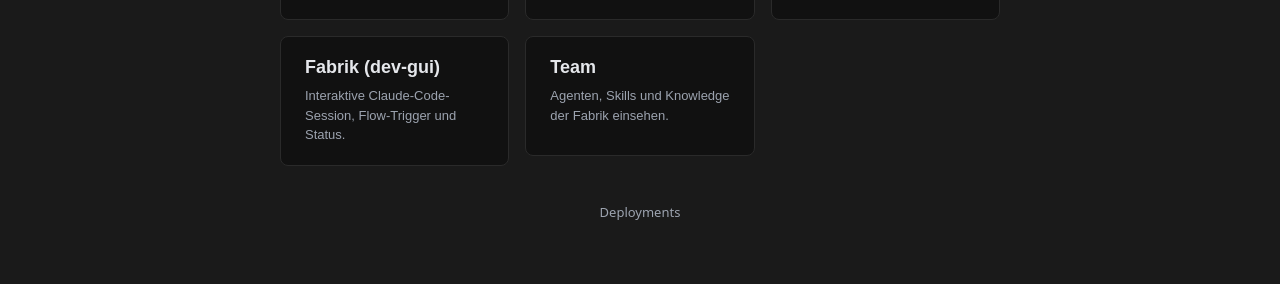
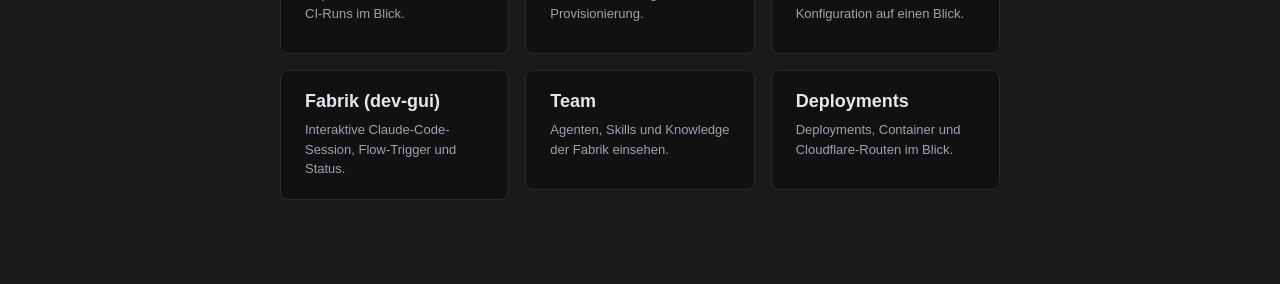
Before and after one commit to Studis-Softwareschmiede/dev-gui, a React (Vite) app: page / in a window 1280 px wide. Shown: the part 417-701 px from the top of the page. Built offline with nearby package versions, Linux system fonts and the light colour scheme; no server answers.

Commit message:
feat: Deployment als gleichwertige Dashboard-Kachel (#156)
Co-Authored-By: cicd-Agent <noreply@softwareschmiede>

```diff
--- a/client/src/AppShell.jsx
+++ b/client/src/AppShell.jsx
@@ -2,9 +2,9 @@
  * AppShell.jsx — App-Shell: Einstiegs-Panel + client-seitige Navigation.
  *
  * app-shell-navigation:
- * AC1 — Einstiegs-Panel mit genau fünf Kacheln (GitHub, VPS, Cloudflare, Fabrik (dev-gui),
- *        Team). Jede Kachel per Maus und Tastatur (Tab + Enter/Space) aktivierbar.
- *        Deployments wird als Extra-Nav-Textlink (kein Kachel) unter den Kacheln geführt.
+ * AC1 — Einstiegs-Panel mit genau sechs Kacheln (GitHub, VPS, Cloudflare, Fabrik (dev-gui),
+ *        Team, Deployments). Jede Kachel per Maus und Tastatur (Tab + Enter/Space) aktivierbar.
+ *        Deployments ist die sechste, letzte Kachel (kein separater Extra-Nav-Textlink mehr).
  * AC2 — Kachel "Fabrik (dev-gui)" öffnet die Fabrik-Ansicht (kein Funktionsverlust).
  * AC3 — Kacheln GitHub/VPS/Cloudflare öffnen Platzhalter-Views (kein Backend-Aufruf).
  * AC4 — Persistente NavBar aus jeder Ansicht; Home-Link zurück zum Panel.
@@ -18,13 +18,25 @@
  *        Einstiegs-Panel aus sichtbar und per Maus und Tastatur aktivierbar.
  * AC2 — Aktivieren des Zahnrads öffnet die Settings-Ansicht (Route #/settings).
  * AC3 — Deep-Link #/settings; Browser-Back/Forward konsistent; unbekannte Route → Panel.
- * AC5 — Einstiegs-Panel zeigt weiterhin fünf Kacheln (Settings ist keine Kachel).
+ * AC5 — Einstiegs-Panel zeigt weiterhin sechs Kacheln (Settings ist keine Kachel).
  * AC6 — Aus der Settings-Ansicht Navigation zurück zum Panel und zu anderen Ansichten.
  * AC7 — Keine neuen Secrets; keine view-spezifische Autorisierung; kein Backend-Endpunkt.
  *
  * team-view-frontend:
  * AC1 — Kachel „Team" (id `team`) im Einstiegs-Panel; per Maus und Tastatur aktivierbar.
  * AC2 — Route #/team öffnet TeamView; App-Shell rendert <TeamView /> bei view === 'team'.
+ *
+ * dashboard-deployment-tile:
+ * AC1 — Deployments ist als Kachel im Kachel-Raster (tileGrid) enthalten; gleiche Tile-Komponente
+ *        wie die übrigen Kacheln; per Maus und Tastatur aktivierbar.
+ * AC2 — Kein separater Extra-Nav-Textlink für Deployments unter dem Raster (extraNavRow entfernt).
+ * AC3 — Aktivieren der Deployments-Kachel navigiert auf Route #/deployments (DeploymentsView).
+ * AC4 — Panel zeigt genau sechs Kacheln: GitHub, VPS, Cloudflare, Fabrik (dev-gui), Team,
+ *        Deployments — in dieser Reihenfolge.
+ * AC5 — Deployments-Kachel visuell und semantisch identisch zu den übrigen Kacheln.
+ * AC6 — NavBar führt Deployments weiterhin als Nav-Link auf; Deep-Link #/deployments funktioniert.
+ * AC8 — Keine neuen Secrets, Endpunkte oder Autorisierungslogik; rein präsentationsschicht-interne
+ *        Änderung.
  *
  * A11y: WCAG 2.1 AA — sichtbarer Fokus, aria-current auf aktiver Nav-Position,
  *        Touch-Targets ≥ 44 px, Bedeutung nicht allein über Farbe.
@@ -76,18 +88,11 @@
     label: 'Team',
     description: 'Agenten, Skills und Knowledge der Fabrik einsehen.',
   },
-];
-
-/**
- * Extra navigation links shown as text-links below the tiles in the EntryPanel
- * and in the NavBar. These are NOT tiles — they are secondary links for views
- * that don't need the prominent tile treatment.
- * (Deployments is a full view but intentionally kept as a text-link, not a tile.)
- *
- * @type {Array<{ id: string, label: string }>}
- */
-const EXTRA_NAV = [
-  { id: 'deployments', label: 'Deployments' },
+  {
+    id: 'deployments',
+    label: 'Deployments',
+    description: 'Deployments, Container und Cloudflare-Routen im Blick.',
+  },
 ];
 
 // ── NavBar ────────────────────────────────────────────────────────────────────
@@ -121,8 +126,8 @@
         </a>
       )}
 
-      {/* Per-view nav links — hidden on panel (tiles + extra-nav) */}
-      {!onPanel && [...TILES, ...EXTRA_NAV].map(({ id, label }) => (
+      {/* Per-view nav links — hidden on panel (all views from TILES) */}
+      {!onPanel && TILES.map(({ id, label }) => (
         <a
           key={id}
           href={`#/${id}`}
@@ -163,8 +168,8 @@
 // ── Entry Panel ───────────────────────────────────────────────────────────────
 
 /**
- * EntryPanel — the landing/home screen with five tiles (AC1).
- * Deployments is shown as an extra text-link below the tiles (not a tile).
+ * EntryPanel — the landing/home screen with six tiles (AC1).
+ * All views including Deployments are shown as equal tiles in the grid.
  *
  * @param {{ onNavigate: (view: string) => void }} props
  */
@@ -174,7 +179,7 @@
       <h1 style={styles.panelTitle}>dev-gui</h1>
       <p style={styles.panelSubtitle}>Softwareschmiede-Fabrik — wähle eine Ansicht</p>
 
-      {/* Five tiles (AC1) — grid on desktop, stacked on narrow */}
+      {/* Six tiles (AC1) — grid on desktop, stacked on narrow */}
       <div style={styles.tileGrid} role="list">
         {TILES.map(({ id, label, description }) => (
           <Tile
@@ -186,26 +191,6 @@
           />
         ))}
       </div>
-
-      {/* Extra-Nav text-links — Deployments is a full view but shown as a text-link,
-          not a tile, to keep the tile grid focused on primary navigation. */}
-      {EXTRA_NAV.length > 0 && (
-        <div style={styles.extraNavRow}>
-          {EXTRA_NAV.map(({ id, label }) => (
-            <a
-              key={id}
-              href={`#/${id}`}
-              style={styles.extraNavLink}
-              onClick={(e) => {
-                e.preventDefault();
-                onNavigate(id);
-              }}
-            >
-              {label}
-            </a>
-          ))}
-        </div>
-      )}
     </main>
   );
 }
@@ -473,25 +458,6 @@
     lineHeight: 1.5,
   },
 
-  // ── Extra-nav text-links (below tile grid in EntryPanel)
-  extraNavRow: {
-    display: 'flex',
-    flexWrap: 'wrap',
-    gap: '8px 16px',
-    marginTop: 24,
-    justifyContent: 'center',
-  },
-  extraNavLink: {
-    color: '#9ca3af',
-    textDecoration: 'none',
-    fontSize: 13,
-    padding: '6px 12px',
-    borderRadius: 4,
-    minHeight: 44,
-    display: 'inline-flex',
-    alignItems: 'center',
-  },
-
   // ── Version badge (fixed footer, always visible — build-version)
   // font-size: 12px; color #9ca3af on #0d0d0d → contrast ≈ 5.5:1 (WCAG AA ≥ 4.5:1)
   versionBadge: {
--- a/client/src/useHashRouter.js
+++ b/client/src/useHashRouter.js
@@ -8,8 +8,9 @@
  *   #/vps       → 'vps'
  *   #/cloudflare → 'cloudflare'
  *   #/factory   → 'factory'
- *   #/settings  → 'settings'
- *   #/team      → 'team'
+ *   #/settings     → 'settings'
+ *   #/team         → 'team'
+ *   #/deployments  → 'deployments'
  *
  * Unknown hashes fall back to 'panel'.
  * Browser Back/Forward navigate the history (pushState-style via hash changes).
@@ -28,6 +29,7 @@
   'factory',
   'settings',
   'team',
+  'deployments',
 ]);
 
 /**
```
Also changed, not shown: 1 other file (tests, documents, lock files or other folders).
